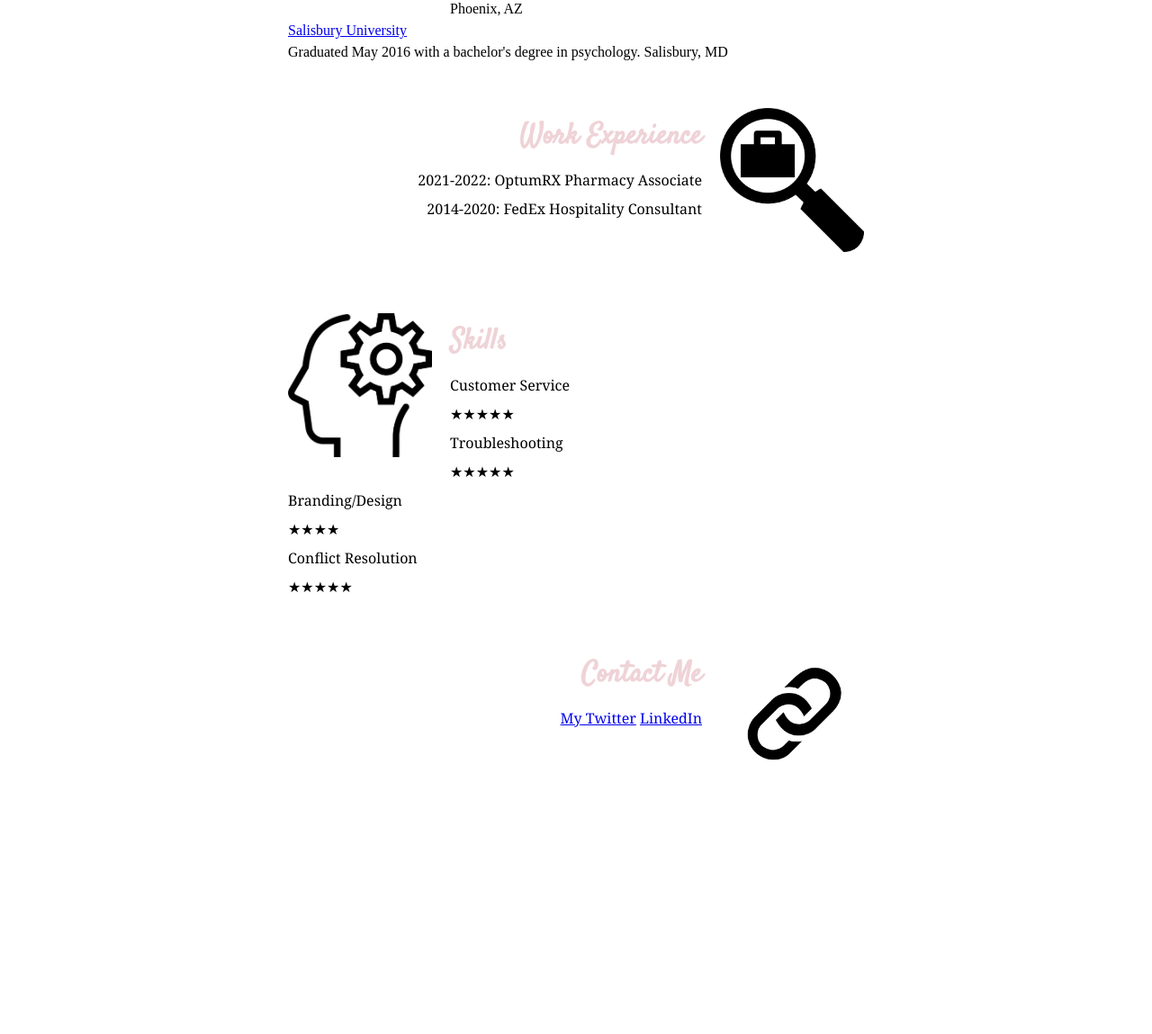
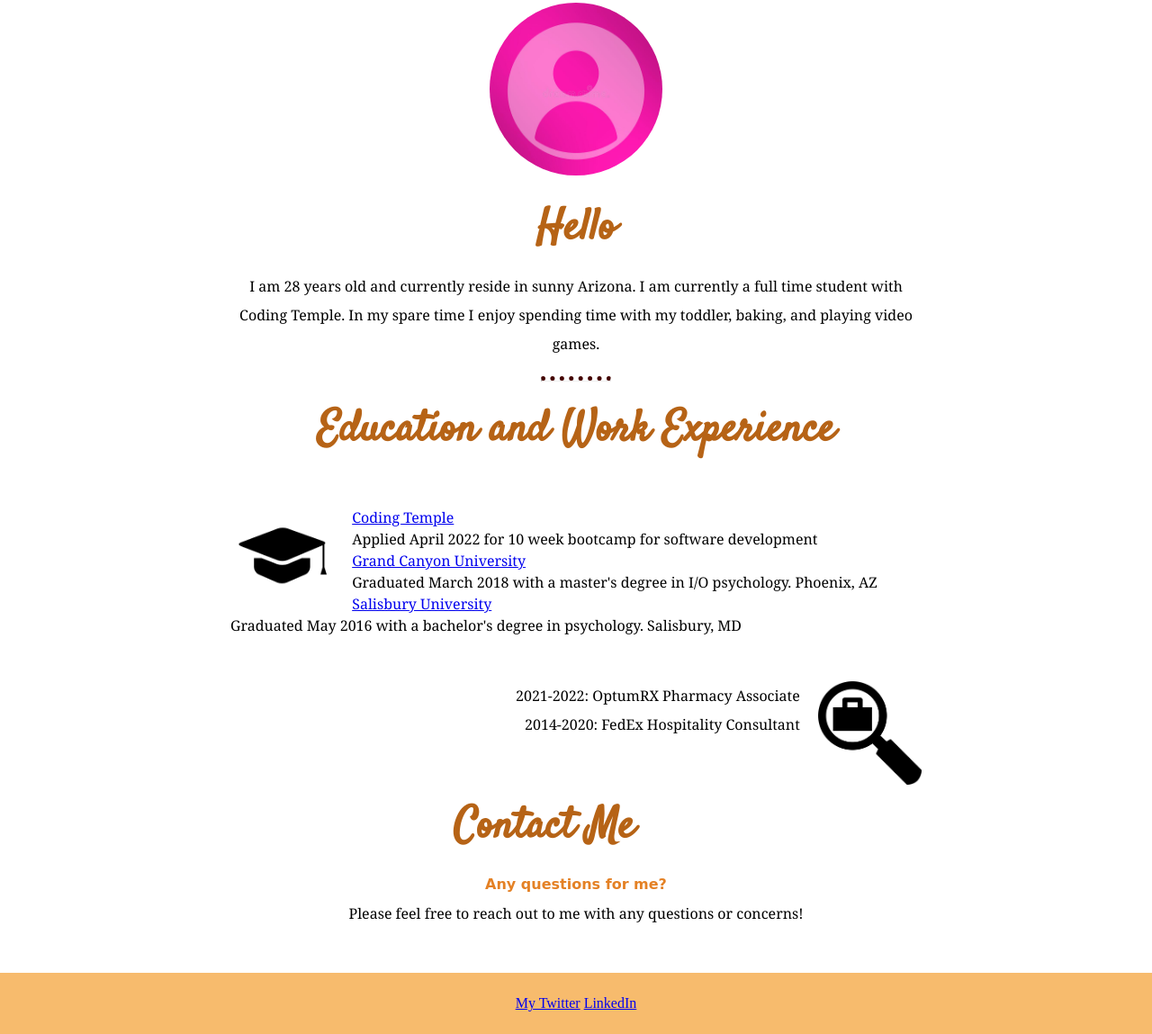
Before and after one commit to whosedoodle/practice, a plain HTML site: page index.html in a window 1280 px wide. Shown: the part 883-2032 px from the top of the page at 90% size. Before the commit the page ends 1761 px from the top, so only its background shows below. Drawn offline with Linux system fonts and the light colour scheme; a web font is replaced by a local one.

Commit message:
updated css

```diff
--- a/css/styles.css
+++ b/css/styles.css
@@ -1,3 +1,4 @@
+
 body {
     margin: 0px;
     text-align: center;
@@ -7,6 +8,7 @@ p {
     font-family:Georgia, 'Times New Roman', Times, serif;
     margin: 0;
     font-size: 1rem;
+    color: black;
 }
 
 h1{
@@ -24,9 +26,23 @@ h2 {
 
 h3 {
     font-family: 'Satisfy', cursive;
-    font-size: 2rem;
+    font-size: 3rem;
     margin: 0;
-    color: #EFD3D7;
+    color: #B66316;
+}
+
+h4 {
+    font-family: 'Koulen', cursive;
+    font-size: 1rem;
+    margin: 0;
+    color: #E48125;
+}
+
+hr {
+    border-top: 5px dotted #440300;
+    width: 10%;
+    margin-top: 20px;
+    margin-bottom: 20px;
 }
 
 .top-container {
@@ -37,7 +53,7 @@ h3 {
 .middle-container {
     background-color: white;
     padding: 0;
-    width: 50%;
+    width: 60%;
     margin: 0 auto 0 auto;
 }
 
@@ -48,10 +64,22 @@ h3 {
     margin: 0 auto 0 auto;
 }
 
+.footer {
+    background-color: #F7BB6D;
+    padding: 25px;
+}
+
+.top-sun {
+    position: absolute;
+    top: -150px;
+    left: -150px;
+}
+
 .bottom-cloud {
     position: absolute;
     top: 350px;
     bottom: 300px;
+    left: 200px;
 }
 
 .top-cloud {
@@ -60,26 +88,31 @@ h3 {
     top: 50px;
 }
 
+.pfp {
+    width: 25%;
+    border-radius: 75%;
+    margin-top: 20px;
+}
+
+.about-me {
+    line-height: 2;
+}
+
 .middle-container-imgs {
-    width: 25%;
+    width: 15%;
     float: left;
     margin: 0 20px 0 0;
 }
 
-.bottom-container-imgs {
-    width: 25%;
+.experience-container-imgs {
+    width: 15%;
     float: right;
     margin-left: 20px;
 }
 
-.experience-container-imgs {
-    width: 25%;
-    float: right;
-    margin-left: 20px;
-}
-
-.mountain {
+.desert {
     margin: 0;
+    width: 100%;
 }
 
 #introduction {
@@ -100,14 +133,8 @@ h3 {
     line-height: 2;
 }
 
-#skills {
-    margin: 100px auto 50px auto;
-    text-align: left;
-    line-height: 2;
-}
-
 #links {
     margin: 0 auto 50px auto;
     line-height: 2;
-    text-align: right;
+    text-align: CENTER;
 }
--- a/index.html
+++ b/index.html
@@ -17,53 +17,50 @@
 <body>
   <div class="top-container">
     <div id="introduction">
+      <img class="top-sun" src="images/sun.png" alt="sun-img">
       <img class="top-cloud" src="images/cloud.png" alt="cloud-img">
       <h1>Hello, I am Jamila!</h1>
       <h2>I am a Software Engineer in Training</h2>
       <img class="bottom-cloud" src="images/cloud.png" alt="cloud-img">
-      <img class="mountain" src="images/mountain.png" alt="mountain-img">
+      <img class="desert" src="images/desert.png" alt="desert-img">
     </div>
   </div>
 
   <div class="middle-container">
+    <div class="about-me">
+      <img src="images/pfp.jpg" alt="about-me-img" class="pfp">
+      <h3>Hello</h3>
+      <p class="about-me">I am 28 years old and currently reside in sunny Arizona. I am currently a full time student with Coding Temple. In my spare time I enjoy spending time with my toddler, baking, and playing video games.
+      </p>
+    </div>
+    <hr>
+    <h3>Education and Work Experience</h3>
     <div id="education">
       <img class="middle-container-imgs" src="images/education.png" alt="education-pic">
-      <h3>Education (from newest to oldest)</h3>
-      <a href="https://codingtemple.com/">Coding Temple</a><br>Applied April 2022 for 10 week bootcamp for software development
+      <p><a href="https://codingtemple.com/">Coding Temple</a><br>Applied April 2022 for 10 week bootcamp for software development
       <br>
       <a href="https://www.gcu.edu/">Grand Canyon University</a><br>Graduated March 2018 with a master's degree in I/O psychology. Phoenix, AZ
       <br>
       <a href="https://www.salisbury.edu/">Salisbury University</a><br>Graduated May 2016 with a bachelor's degree in psychology. Salisbury, MD
+      </p>
     </div>
 
     <div id="experience">
       <img class="experience-container-imgs" src="images/work.png" alt="work-pic">
-      <h3>Work Experience</h3>
       <p>2021-2022: OptumRX Pharmacy Associate <br>
         2014-2020: FedEx Hospitality Consultant </p>
     </div>
-
-    <div id="skills">
-      <img class="middle-container-imgs" src="images/skills.png" alt="skills-pic">
-      <h3>Skills</h3>
-      <p>Customer Service<br>
-        ★★★★★<br>
-        Troubleshooting<br>
-        ★★★★★<br>
-        Branding/Design<br>
-        ★★★★<br>
-        Conflict Resolution<br>
-        ★★★★★<br></p>
+  </div>
+  <div class="bottom-container">
+    <div id="links">
+      <h3>Contact Me</h3>
+      <h4>Any questions for me?</h4>
+      <p>Please feel free to reach out to me with any questions or concerns!</p>
     </div>
   </div>
-
-  <div class="bottom-container">
-    <div id="links">
-      <img class="bottom-container-imgs" src="images/links.png" alt="links-img">
-      <h3>Contact Me</h3>
-      <p><a href="https://twitter.com">My Twitter</a>
+  <div class="footer">
+      <a href="https://twitter.com">My Twitter</a>
       <a href="https://www.linkedin.com">LinkedIn</a></p>
-    </div>
   </div>
 </body>
 
```
Also changed, not shown: images/desert.png (added), images/pfp.jpg (added), images/sun.png (added).
